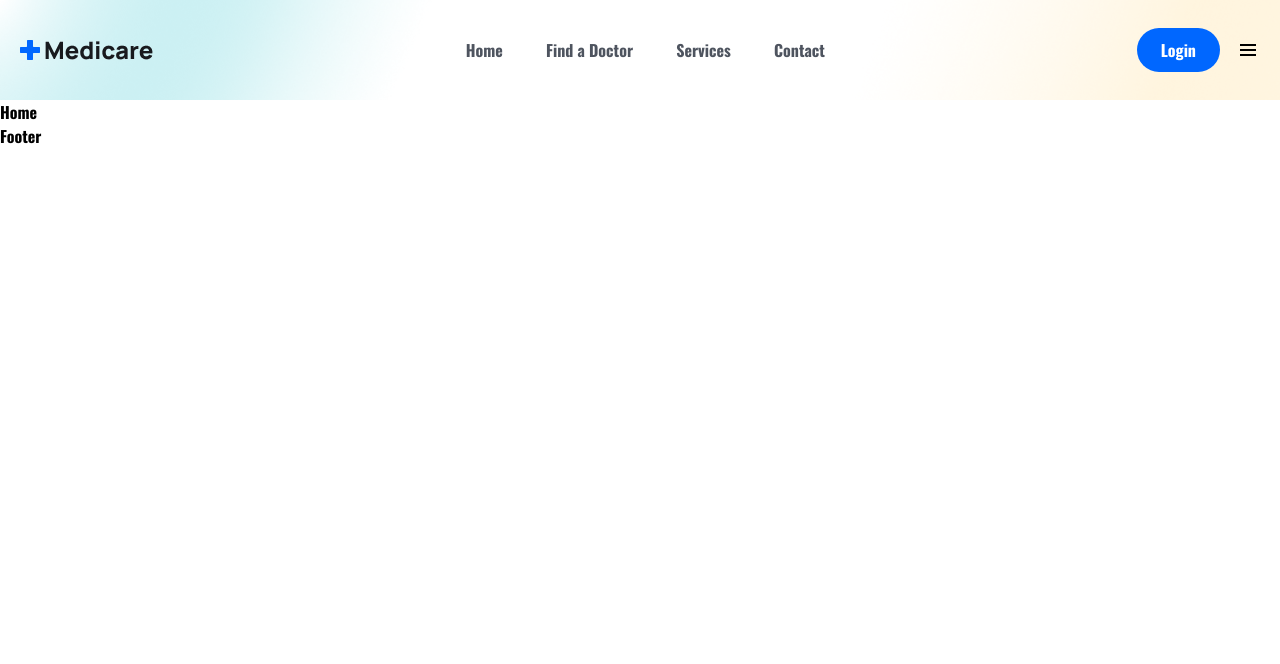
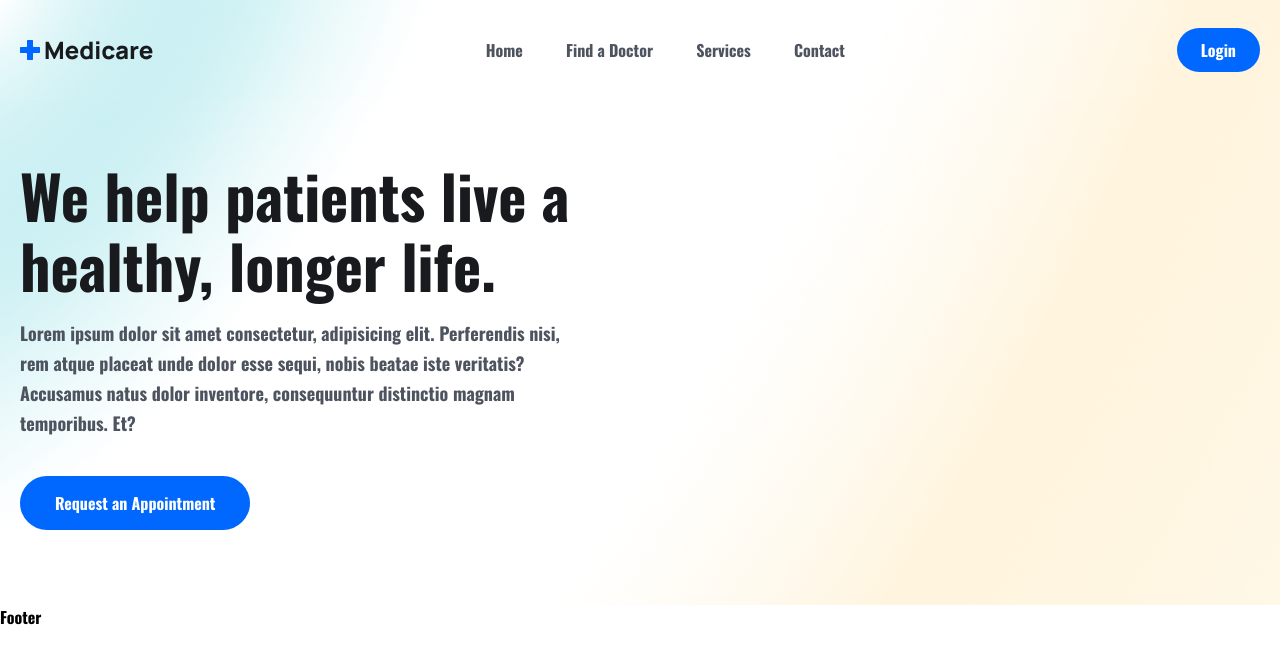
Before and after one commit to anirudhg001/doctor_appointment_website, a React (Vite) app in the folder frontend/: page / in a window 1280 px wide. Shown: the top 664 px of the page. Built offline with nearby package versions, Linux system fonts and the light colour scheme.

Commit message:
home-bg image and frontal text button

```diff
--- a/frontend/src/App.css
+++ b/frontend/src/App.css
@@ -23,7 +23,7 @@
   box-shadow: 3px 3px -8px 3px #ddd;
 }
 
-@media only screen and (max-width:1024px){
+@media only screen and (max-width:768px){
   .navigation{
     width: 100%;
     height: 100%;
@@ -32,6 +32,7 @@
     left: 0;
     z-index: 100;
     background: #00000084;
+    display: none;
   }
 
   .menu{
@@ -48,4 +49,8 @@
     align-items: center;
     line-height: 30px;
   }
+
+  .show__menu{
+    display: block;
+  }
 }
--- a/frontend/src/components/header/header.jsx
+++ b/frontend/src/components/header/header.jsx
@@ -90,7 +90,7 @@
   <button className="bg-primaryColor py-2 px-6 text-white font-[600] h-[44px] flex items-center justify-center rounded-[50px]">Login</button>
 </Link>
 
-<span onClick={toggleMenu}>
+<span className="md:hidden" onClick={toggleMenu}>
   <BiMenu className='w-6 h-6 cursor-pointer'/>
 </span>
 
--- a/frontend/src/index.css
+++ b/frontend/src/index.css
@@ -29,6 +29,10 @@
     .header{
         @apply bg-[url('./assets/images/mask.png')] bg-no-repeat bg-center bg-cover w-full h-[100px] leading-[100px];
     }
+
+    .hero__section{
+    @apply bg-[url('./assets/images/hero-bg.png')] bg-no-repeat bg-center bg-cover;
+}
 }
 
 @media only screen and (max-width:1024px){
--- a/frontend/src/pages/Home.jsx
+++ b/frontend/src/pages/Home.jsx
@@ -1,7 +1,36 @@
 import React from "react";
 
 const Home = () => {
-  return <div>Home</div>;
+  return <>
+
+  {/*==========hero section==============* */}
+
+  <>
+  <section className="hero__section pt-[60px] 2xl:h-[800px]">
+    <div className="container">
+      <div className="flex felx-col lg:felx-row gap-[90px] items-center justify-between">
+
+
+        {/*============== Hero Content================ */}
+        <div>
+          <div className="lg:w-[570px]">
+            <h1 className="text-[36px] leading-[46px] text-headingColor font-[800] md:text-[60px]
+            md:leading-[70px]">We help patients live a
+            healthy, longer life.</h1>
+            <p className="text__para">
+              Lorem ipsum dolor sit amet consectetur, adipisicing elit. Perferendis nisi, rem atque placeat unde dolor esse sequi, nobis beatae iste veritatis? Accusamus natus dolor inventore, consequuntur distinctio magnam temporibus. Et?
+            </p>
+
+            <button className="btn">Request an Appointment</button>
+          </div>
+
+        </div>
+      </div>
+    </div>
+  </section>
+  </>
+
+  </>
 };
 
 export default Home;
```
